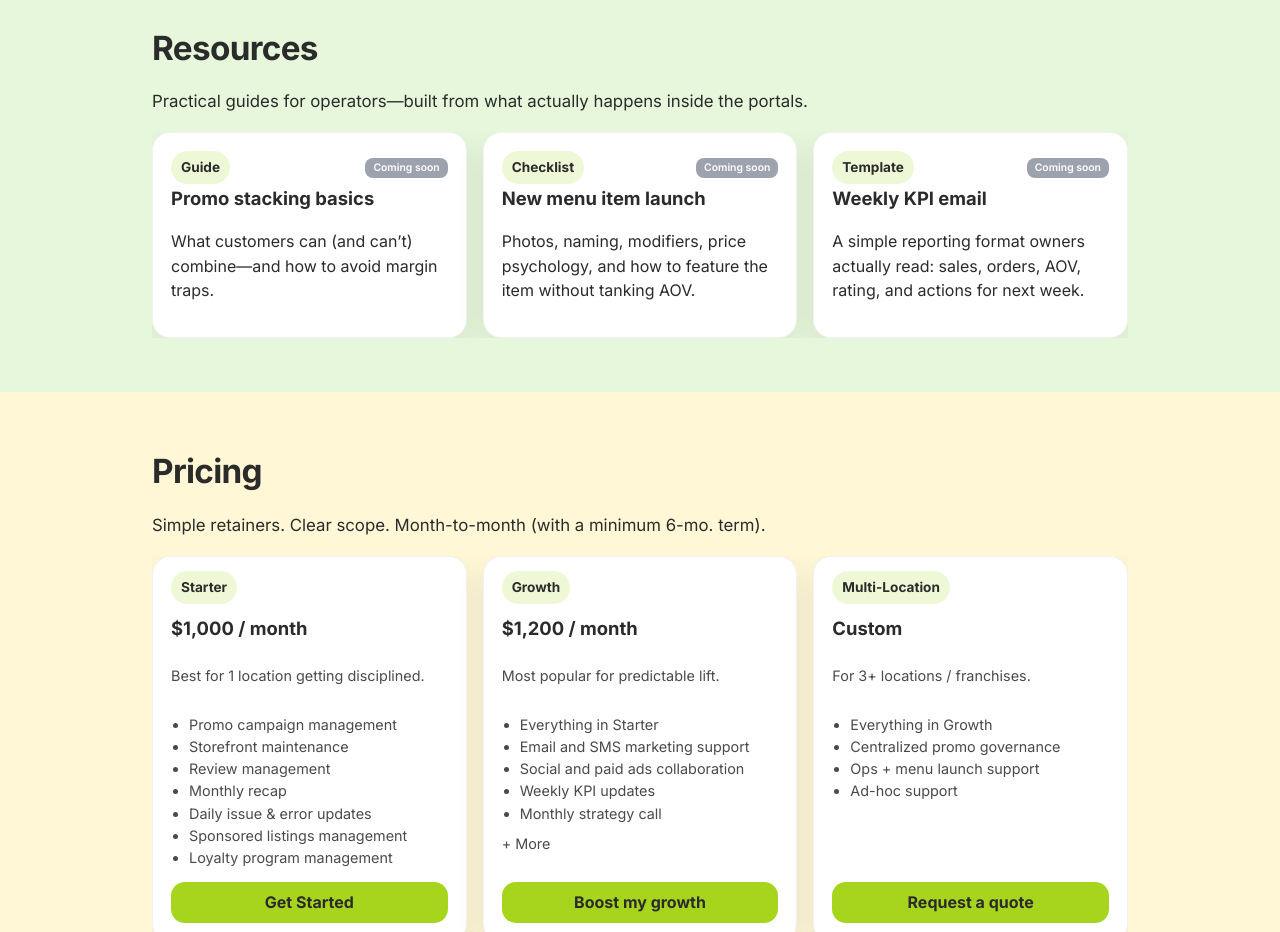
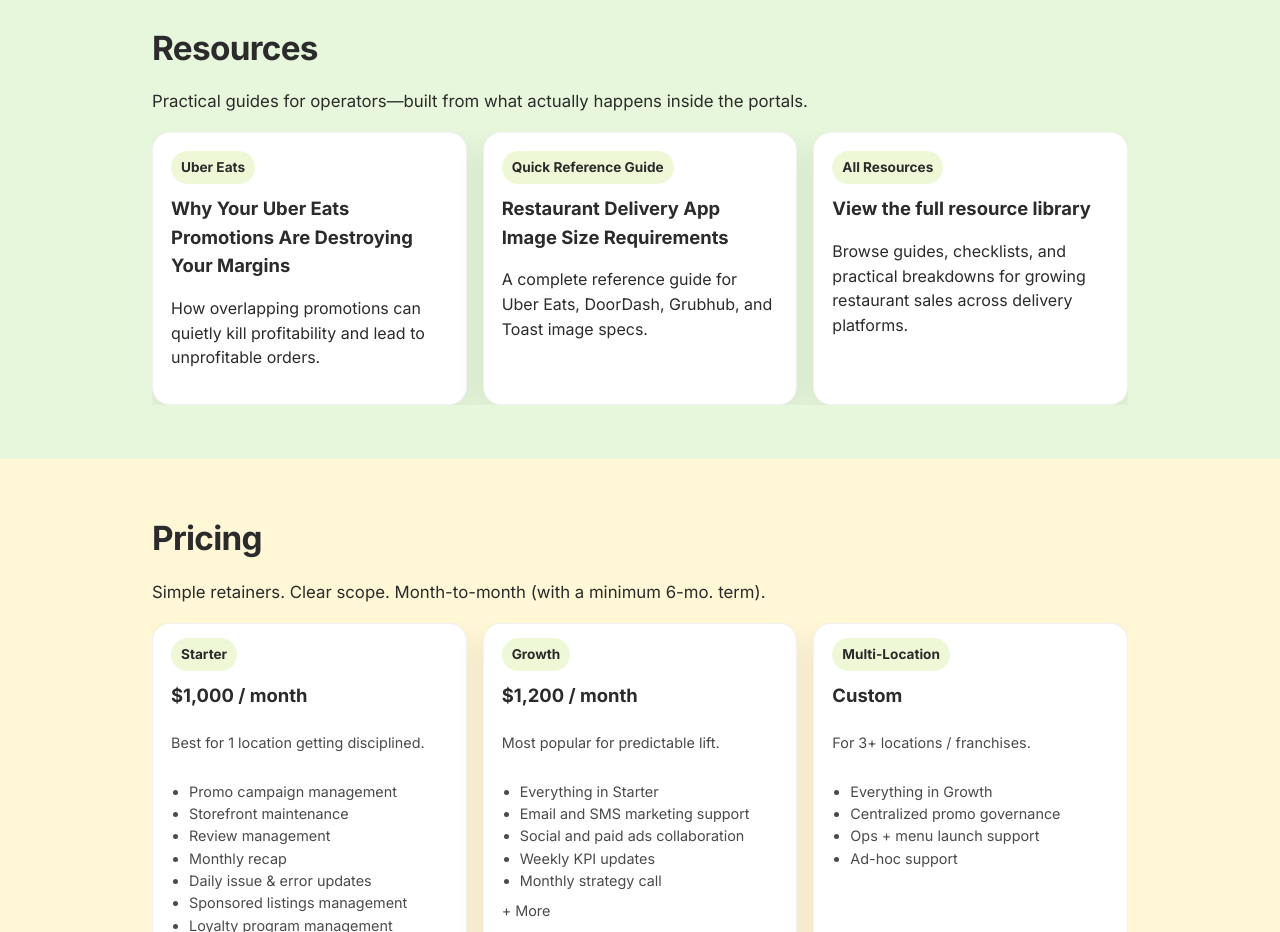
Before and after one commit to blenderdigital/blender-digital-site, a plain HTML site: page index.html in a window 1280 px wide. Shown: the part 2400-3332 px from the top of the page. Drawn offline with Linux system fonts and the light colour scheme.

Commit message:
Update index.html

```diff
--- a/index.html
+++ b/index.html
@@ -332,28 +332,30 @@
       </div>
     </section>
 
-    <!-- RESOURCES -->
+   <!-- RESOURCES -->
     <section id="resources" class="section" style="background:var(--mint)">
       <div class="container">
         <h2>Resources</h2>
         <p class="lead">Practical guides for operators—built from what actually happens inside the portals.</p>
 
         <div class="grid grid-3">
-          <div class="card">
-            <div style="display:flex;justify-content:space-between;align-items:center"><div class="pill">Guide</div><div class="tag-soon">Coming soon</div></div>
-            <h3>Promo stacking basics</h3>
-            <p>What customers can (and can’t) combine—and how to avoid margin traps.</p>
-          </div>
-          <div class="card">
-            <div style="display:flex;justify-content:space-between;align-items:center"><div class="pill">Checklist</div><div class="tag-soon">Coming soon</div></div>
-            <h3>New menu item launch</h3>
-            <p>Photos, naming, modifiers, price psychology, and how to feature the item without tanking AOV.</p>
-          </div>
-          <div class="card">
-            <div style="display:flex;justify-content:space-between;align-items:center"><div class="pill">Template</div><div class="tag-soon">Coming soon</div></div>
-            <h3>Weekly KPI email</h3>
-            <p>A simple reporting format owners actually read: sales, orders, AOV, rating, and actions for next week.</p>
-          </div>
+          <a class="card resource-card" href="/blog/why-your-uber-eats-promotions-are-destroying-your-margins.html">
+            <div class="pill">Uber Eats</div>
+            <h3>Why Your Uber Eats Promotions Are Destroying Your Margins</h3>
+            <p>How overlapping promotions can quietly kill profitability and lead to unprofitable orders.</p>
+          </a>
+
+          <a class="card resource-card" href="/blog/restaurant-delivery-platform-image-size-requirements.html">
+            <div class="pill">Quick Reference Guide</div>
+            <h3>Restaurant Delivery App Image Size Requirements</h3>
+            <p>A complete reference guide for Uber Eats, DoorDash, Grubhub, and Toast image specs.</p>
+          </a>
+
+          <a class="card resource-card" href="/blog.html">
+            <div class="pill">All Resources</div>
+            <h3>View the full resource library</h3>
+            <p>Browse guides, checklists, and practical breakdowns for growing restaurant sales across delivery platforms.</p>
+          </a>
         </div>
       </div>
     </section>
```
